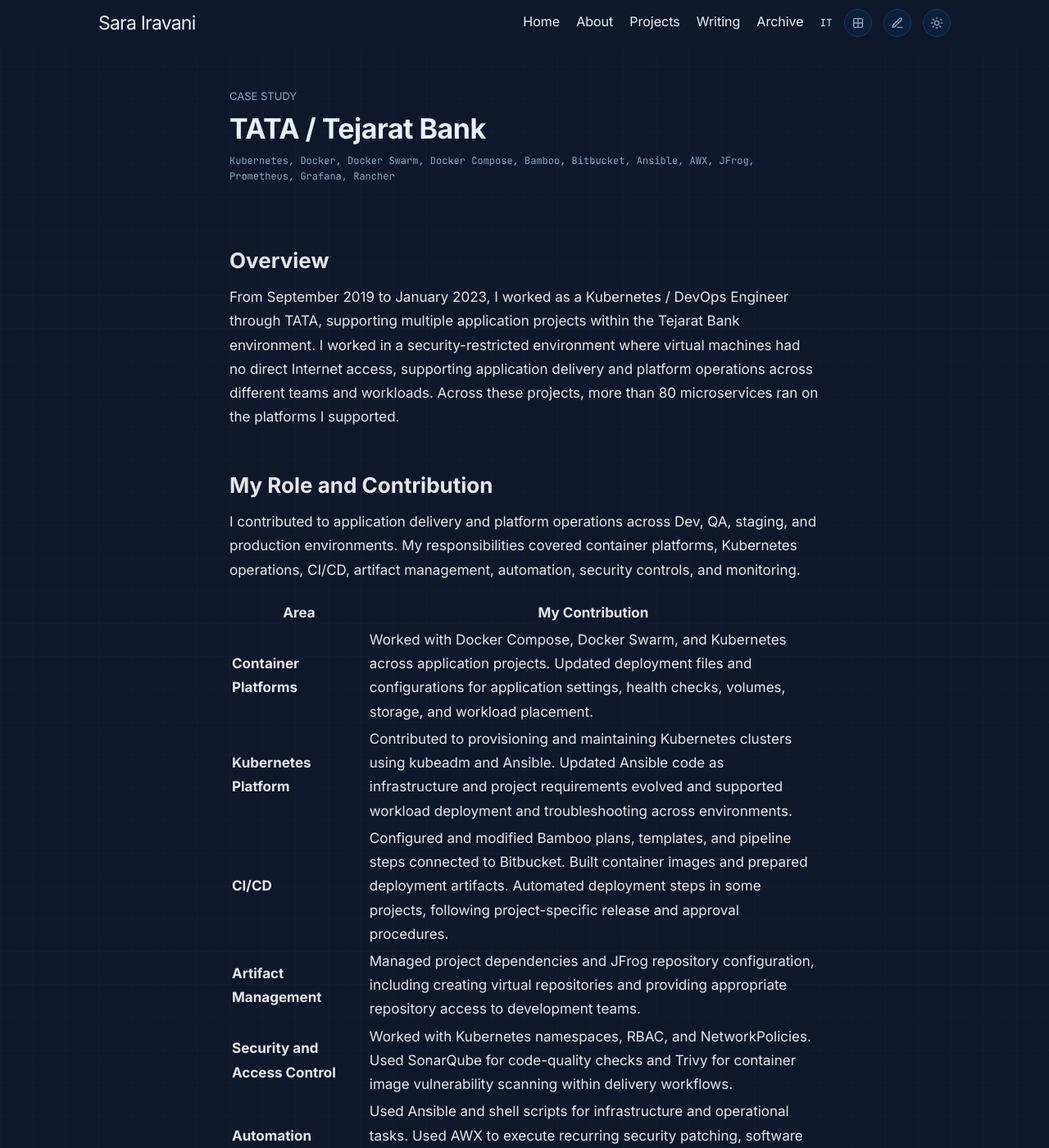
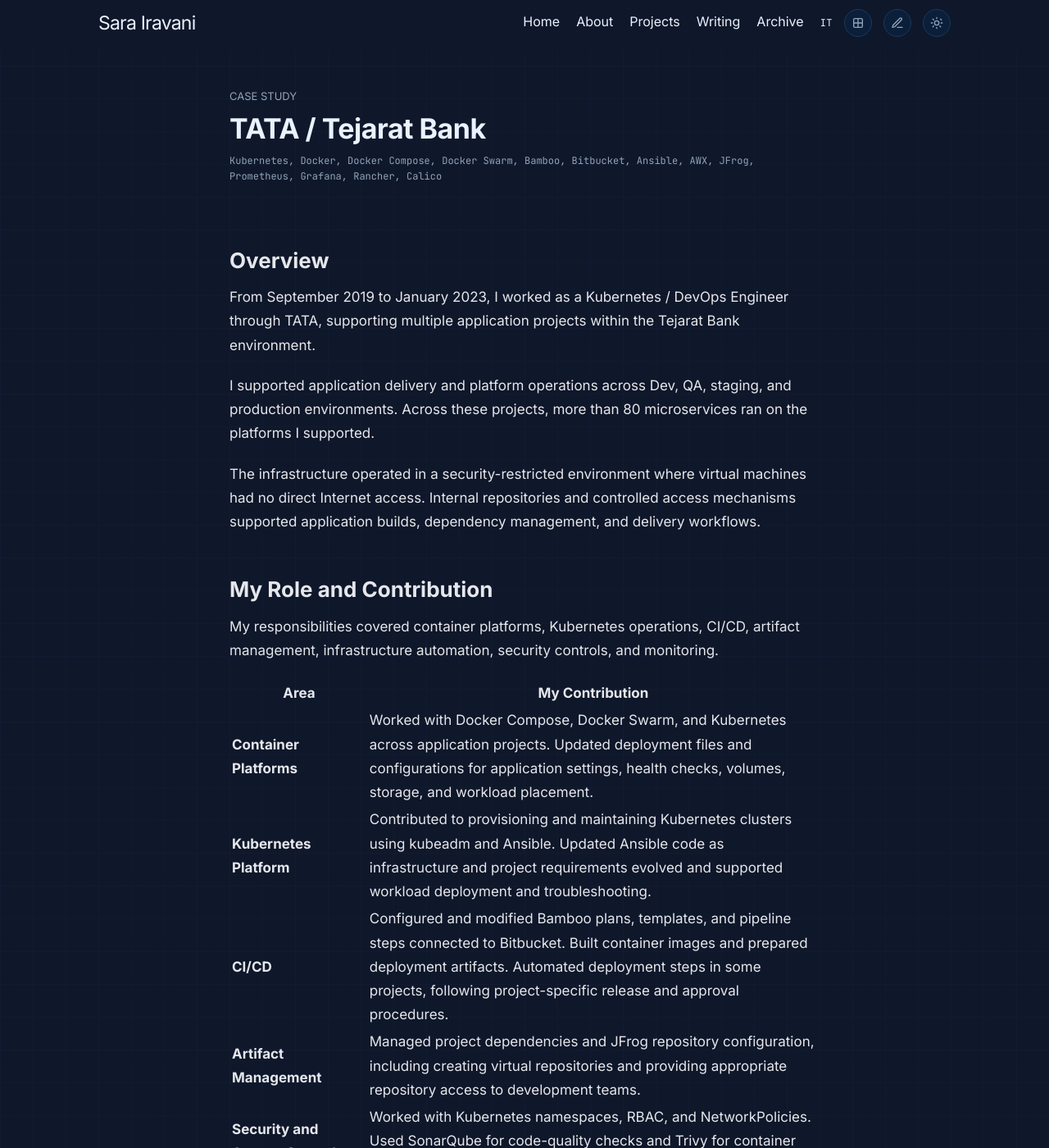
Before and after one commit to SaraIravani/SaraIravani-SaraIravani.github.io, a Jekyll site: the page built from work/tata-tejarat-bank.md, in a window 1280 px wide and 1400 px high. Shown: the whole window at 82% size. Built offline with Jekyll 4.4.1, drawn with Linux system fonts in a browser that asks for light colours; some of the changed text lies outside the part shown.

Commit message:
Update tata-tejarat-bank.md

```diff
--- a/work/tata-tejarat-bank.md
+++ b/work/tata-tejarat-bank.md
@@ -8,8 +8,8 @@ role: "Kubernetes / DevOps Engineer"
 technologies:
   - Kubernetes
   - Docker
+  - Docker Compose
   - Docker Swarm
-  - Docker Compose
   - Bamboo
   - Bitbucket
   - Ansible
@@ -18,32 +18,37 @@ technologies:
   - Prometheus
   - Grafana
   - Rancher
+  - Calico
 permalink: /work/tata-tejarat-bank/
 ---
 
 ## Overview
 
-From September 2019 to January 2023, I worked as a Kubernetes / DevOps Engineer through TATA, supporting multiple application projects within the Tejarat Bank environment. I worked in a security-restricted environment where virtual machines had no direct Internet access, supporting application delivery and platform operations across different teams and workloads. Across these projects, more than 80 microservices ran on the platforms I supported.
+From September 2019 to January 2023, I worked as a Kubernetes / DevOps Engineer through TATA, supporting multiple application projects within the Tejarat Bank environment.
+
+I supported application delivery and platform operations across Dev, QA, staging, and production environments. Across these projects, more than 80 microservices ran on the platforms I supported.
+
+The infrastructure operated in a security-restricted environment where virtual machines had no direct Internet access. Internal repositories and controlled access mechanisms supported application builds, dependency management, and delivery workflows.
 
 ## My Role and Contribution
 
-I contributed to application delivery and platform operations across Dev, QA, staging, and production environments. My responsibilities covered container platforms, Kubernetes operations, CI/CD, artifact management, automation, security controls, and monitoring.
+My responsibilities covered container platforms, Kubernetes operations, CI/CD, artifact management, infrastructure automation, security controls, and monitoring.
 
 | Area | My Contribution |
 |---|---|
 | **Container Platforms** | Worked with Docker Compose, Docker Swarm, and Kubernetes across application projects. Updated deployment files and configurations for application settings, health checks, volumes, storage, and workload placement. |
-| **Kubernetes Platform** | Contributed to provisioning and maintaining Kubernetes clusters using kubeadm and Ansible. Updated Ansible code as infrastructure and project requirements evolved and supported workload deployment and troubleshooting across environments. |
+| **Kubernetes Platform** | Contributed to provisioning and maintaining Kubernetes clusters using kubeadm and Ansible. Updated Ansible code as infrastructure and project requirements evolved and supported workload deployment and troubleshooting. |
 | **CI/CD** | Configured and modified Bamboo plans, templates, and pipeline steps connected to Bitbucket. Built container images and prepared deployment artifacts. Automated deployment steps in some projects, following project-specific release and approval procedures. |
 | **Artifact Management** | Managed project dependencies and JFrog repository configuration, including creating virtual repositories and providing appropriate repository access to development teams. |
-| **Security and Access Control** | Worked with Kubernetes namespaces, RBAC, and NetworkPolicies. Used SonarQube for code-quality checks and Trivy for container image vulnerability scanning within delivery workflows. |
+| **Security and Access Control** | Worked with Kubernetes namespaces, RBAC, and NetworkPolicies. Used SonarQube for code-quality checks and Trivy for container image vulnerability scanning. |
 | **Automation** | Used Ansible and shell scripts for infrastructure and operational tasks. Used AWX to execute recurring security patching, software installation, and other tasks across multiple virtual machines. |
-| **Monitoring and Troubleshooting** | Used Prometheus and Grafana for monitoring, Rancher for workload visibility and log investigation, and Graylog for reviewing available logs. Investigated CI/CD failures, deployment issues, configuration problems, and Kubernetes workload health. |
+| **Monitoring and Troubleshooting** | Used Prometheus and Grafana for monitoring, Rancher for workload visibility and log investigation, and Graylog to review available logs. Investigated CI/CD failures, deployment issues, configuration problems, and Kubernetes workload health. |
 
 ## Environment and Constraints
 
 The environment was based on VMware ESXi, with virtual machines that had no direct Internet access. Application dependencies and artifacts were managed through internal repositories and controlled access mechanisms.
 
-JFrog provided an internal source for required dependencies and artifacts, with proxy-based access used where external connectivity was required.
+JFrog provided an internal source for required dependencies and artifacts. Proxy-based access was used where external connectivity was required.
 
 I supported multiple application projects across separate Dev, QA, staging, and production environments. The deployment approach varied by project: some workloads used Docker Compose or Docker Swarm, while Kubernetes was used for other application workloads.
 
@@ -121,6 +126,8 @@ Ansible supported infrastructure and operational automation, while AWX provided
 
 ## Kubernetes Platform
 
+The clusters were provisioned using kubeadm, with Ansible used to automate and maintain infrastructure-related tasks.
+
 I worked as part of the team responsible for provisioning and maintaining Kubernetes clusters across application environments, rather than owning the cluster architecture independently.
 
 My work included:
@@ -130,8 +137,6 @@ My work included:
 - Deploying and troubleshooting workloads across different environments.
 - Working with Calico as the Kubernetes Container Network Interface (CNI).
 - Working with NFS and Longhorn for application storage, including storage configuration and troubleshooting according to project requirements.
-
-The clusters were provisioned using kubeadm, with Ansible used to automate and maintain infrastructure-related tasks.
 
 ## CI/CD and Artifact Management
 
@@ -236,9 +241,8 @@ These constraints formed part of the operational context for supporting applicat
 - **CI/CD and source control:** Bamboo, Bitbucket Server
 - **Build and dependency management:** Maven, JFrog
 - **Automation and scripting:** Ansible, AWX, Shell Scripting
-- **Monitoring and observability:** Prometheus, Grafana, Alertmanager, Rancher, Graylog
+- **Monitoring and observability:** Prometheus, Grafana, Rancher, Graylog
 - **Security and code quality:** Kubernetes RBAC, NetworkPolicies, Trivy, SonarQube
-- **Container administration:** Portainer
 
 ## What I Learned
 
```
Also changed, not shown: other parts of work/tata-tejarat-bank.md (+5 -5 lines).
